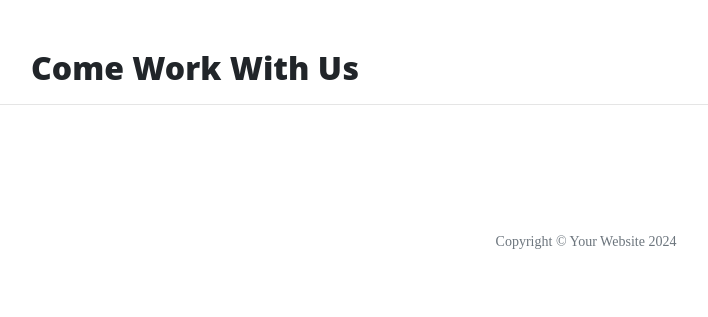
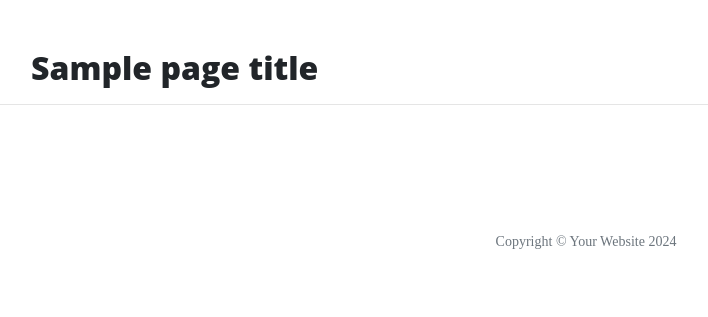
Before and after one commit to VCGithubCode/thorin-flask-app, a Flask app: template templates/careers.html in a window 1280 px wide. Shown: the part 629-946 px from the top of the page, without its empty margins (54-762 px from the left). Run offline with Flask 3, Linux system fonts and the light colour scheme; the template is opened without the code that fills it: most values are stand-ins (such as "Sample title", 1, 10 or a date in 2020); some libraries are stand-ins or nearby versions.

Commit message:
chore: add argument page_title

```diff
--- a/run.py
+++ b/run.py
@@ -12,17 +12,17 @@ def index():
 
 @app.route("/about")
 def about():
-    return render_template("about.html")
+    return render_template("about.html", page_title="About", company=data)
 
 
 @app.route("/contact")
 def contact():
-    return render_template("contact.html")
+    return render_template("contact.html", page_title="Contact")
 
 
 @app.route("/careers")
 def careers():
-    return render_template("careers.html")
+    return render_template("careers.html", page_title="Careers")
 
 if __name__ == "__main__":
     app.run(
--- a/templates/about.html
+++ b/templates/about.html
@@ -1,7 +1,6 @@
 {% extends "base.html" %}
-
 {% block content %}
-<h2>About Page</h2>
+<h2>{{ page_title }}</h2>
 <p>The formation of the group grew out of a meeting Gandalf had with Thorin in Bree which kindled Thorin's interest in
     recapturing his long lost family inheritance. (Thorin's grandfather had been the King under the Mountain when Smaug
     came and took it.) Remembering that he had once known an adventurous Hobbit on his travels in the Shire, Gandalf
--- a/templates/careers.html
+++ b/templates/careers.html
@@ -1,5 +1,5 @@
 {% extends "base.html" %}
 
 {% block content %}
-<h2>Come Work With Us</h2>
+<h2>{{ page_title }}</h2>
 {% endblock %}
--- a/templates/contact.html
+++ b/templates/contact.html
@@ -1,5 +1,5 @@
 {% extends "base.html" %}
 
 {% block content %}
-<h2>Contact Us</h2>
+<h2>{{ page_title }}</h2>
 {% endblock %}
```
